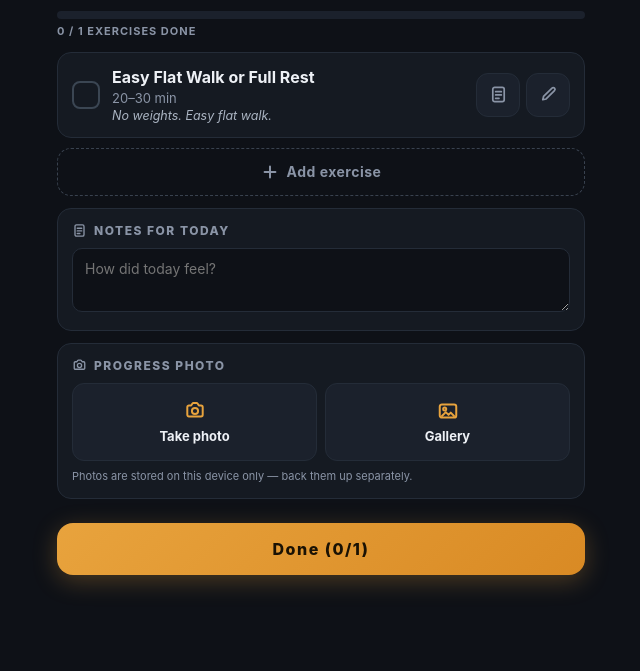
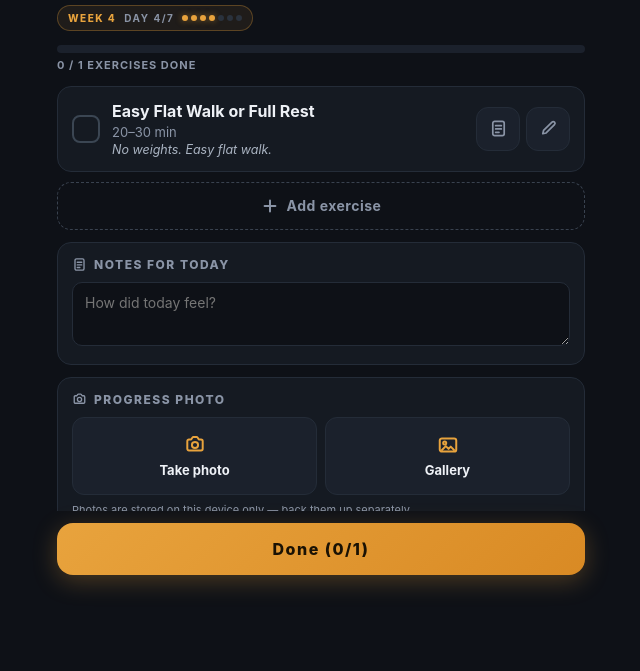
Before and after one commit to HyperXeon18/ironlog, a plain HTML site: page index.html in a window 1280 px wide. Shown: the part 211-882 px from the top of the page, without its empty margins (319-959 px from the left). Before the commit the page ends 848 px from the top, so only its background shows below. Drawn offline with Linux system fonts and the light colour scheme.

Commit message:
index.html
Added week counter

```diff
--- a/index.html
+++ b/index.html
@@ -59,6 +59,14 @@ input,textarea{font-family:inherit}
 .kicker{font-size:10px;letter-spacing:2.5px;color:var(--accent);font-weight:800;margin-bottom:3px}
 h1{margin:0;font-size:24px;font-weight:800;letter-spacing:.3px}
 .datesub{color:var(--muted);font-size:13px;margin-top:4px}
+.weekchip{display:inline-flex;align-items:center;gap:8px;margin-top:8px;
+  background:rgba(232,163,61,.08);border:1px solid rgba(232,163,61,.3);
+  color:var(--accent);font-size:10px;font-weight:800;letter-spacing:1.5px;
+  padding:6px 10px;border-radius:999px}
+.weekchip .wcount{color:var(--muted);font-weight:700}
+.wdots{display:flex;gap:3px}
+.wdot{width:6px;height:6px;border-radius:50%;background:#2a323d}
+.wdot.on{background:var(--accent);box-shadow:0 0 6px rgba(232,163,61,.5)}
 .badge{display:inline-flex;align-items:center;gap:5px;background:rgba(34,197,94,.12);
   border:1px solid rgba(34,197,94,.4);color:#4ade80;font-size:12px;font-weight:700;
   padding:6px 10px;border-radius:999px;white-space:nowrap}
@@ -294,6 +302,7 @@ textarea.p-note{min-height:74px;resize:vertical;font-size:14px}
 /* ================= CONSTANTS ================= */
 const KEY = 'gymTracker.v1';
 const PHOTO_DB = 'ironlog-photos';
+const GYM_START = '2026-11-2';   // <-- Your gym start date. Week 1 begins on this day.
 const SEED_SCHEDULE = {"0":"rest","1":"rest","2":"upperA","3":"legsCore","4":"activeRecovery","5":"upperB","6":"cardioCore"};
 
 const ICONS = {
@@ -329,6 +338,27 @@ function esc(s){
   return String(s).replace(/[&<>"']/g, c => (
     {'&':'&amp;','<':'&lt;','>':'&gt;','"':'&quot;',"'":'&#39;'}[c]
   ));
+}
+/* Week counter: week 1 = GYM_START, day 1 = GYM_START. DST-safe via UTC math. */
+function weekInfo(dateStr){
+  const s = parseKey(GYM_START);
+  const c = parseKey(dateStr);
+  const sUTC = Date.UTC(s.getFullYear(), s.getMonth(), s.getDate());
+  const cUTC = Date.UTC(c.getFullYear(), c.getMonth(), c.getDate());
+  const diffDays = Math.round((cUTC - sUTC) / 86400000);
+  if(diffDays < 0) return null;   // before gym start
+  return { week: Math.floor(diffDays / 7) + 1, day: (diffDays % 7) + 1 };
+}
+function weekChipHTML(dateStr){
+  const wi = weekInfo(dateStr);
+  if(!wi) return '';
+  let dots = '';
+  for(let i = 1; i <= 7; i++){
+    dots += '<span class="wdot' + (i <= wi.day ? ' on' : '') + '"></span>';
+  }
+  return '<div class="weekchip"><span>WEEK ' + wi.week + '</span>'
+    + '<span class="wcount">DAY ' + wi.day + '/7</span>'
+    + '<span class="wdots">' + dots + '</span></div>';
 }
 
 /* ================= INDEXEDDB (photos) =================
@@ -545,7 +575,7 @@ let viewerItems = [];
 let viewerIndex = 0;
 let galleryUrls = [];
 let thumbUrl = null;
-let photoChoosing = false;   // true = showing "Take photo / Gallery" choice after Replace
+let photoChoosing = false;
 
 async function refreshPhotoCache(){
   try{
@@ -701,6 +731,7 @@ function todayHTML(animate){
     + '<h1>' + (info ? esc(info.name) : 'Rest Day') + '</h1>'
     + '<div class="datesub">' + dateLabel + ' · <span id="clock">' + clockStr() + '</span>'
     + (isToday ? '' : (past ? ' · past day' : ' · future day')) + '</div>'
+    + weekChipHTML(viewDate)
     + '</div>'
     + (done ? '<span class="badge">' + ICONS.check + ' Complete</span>' : '')
     + '</header>';
@@ -811,7 +842,7 @@ async function renderPhotoArea(){
   const date = viewDate;
   let blob = null;
   try{ blob = await photoGet(date); }catch(e){}
-  if(date !== viewDate) return;   // view changed while loading — don't paint stale photo
+  if(date !== viewDate) return;
   if(thumbUrl){ URL.revokeObjectURL(thumbUrl); thumbUrl = null; }
 
   const choiceHTML = function(cancel){
```
